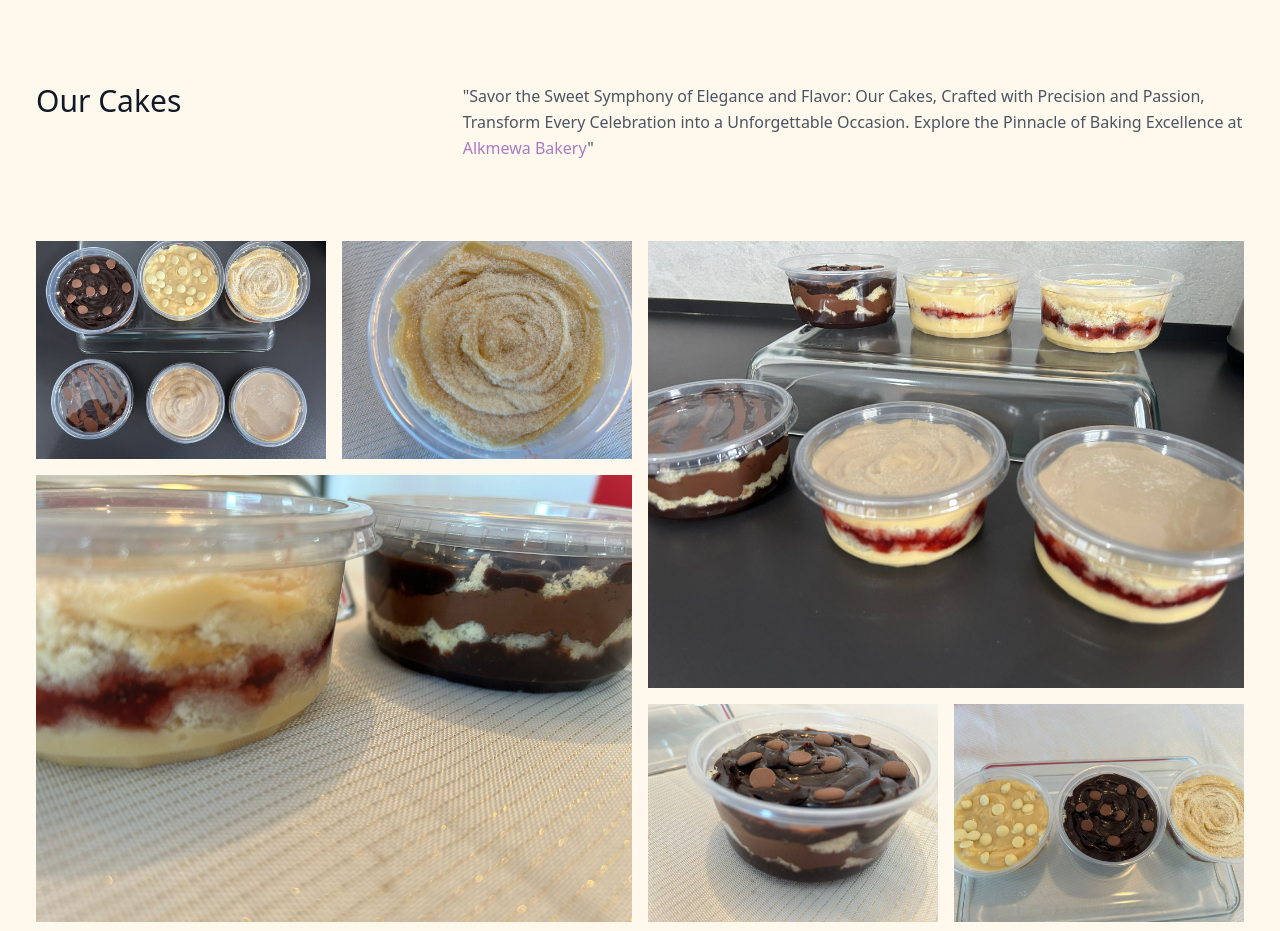
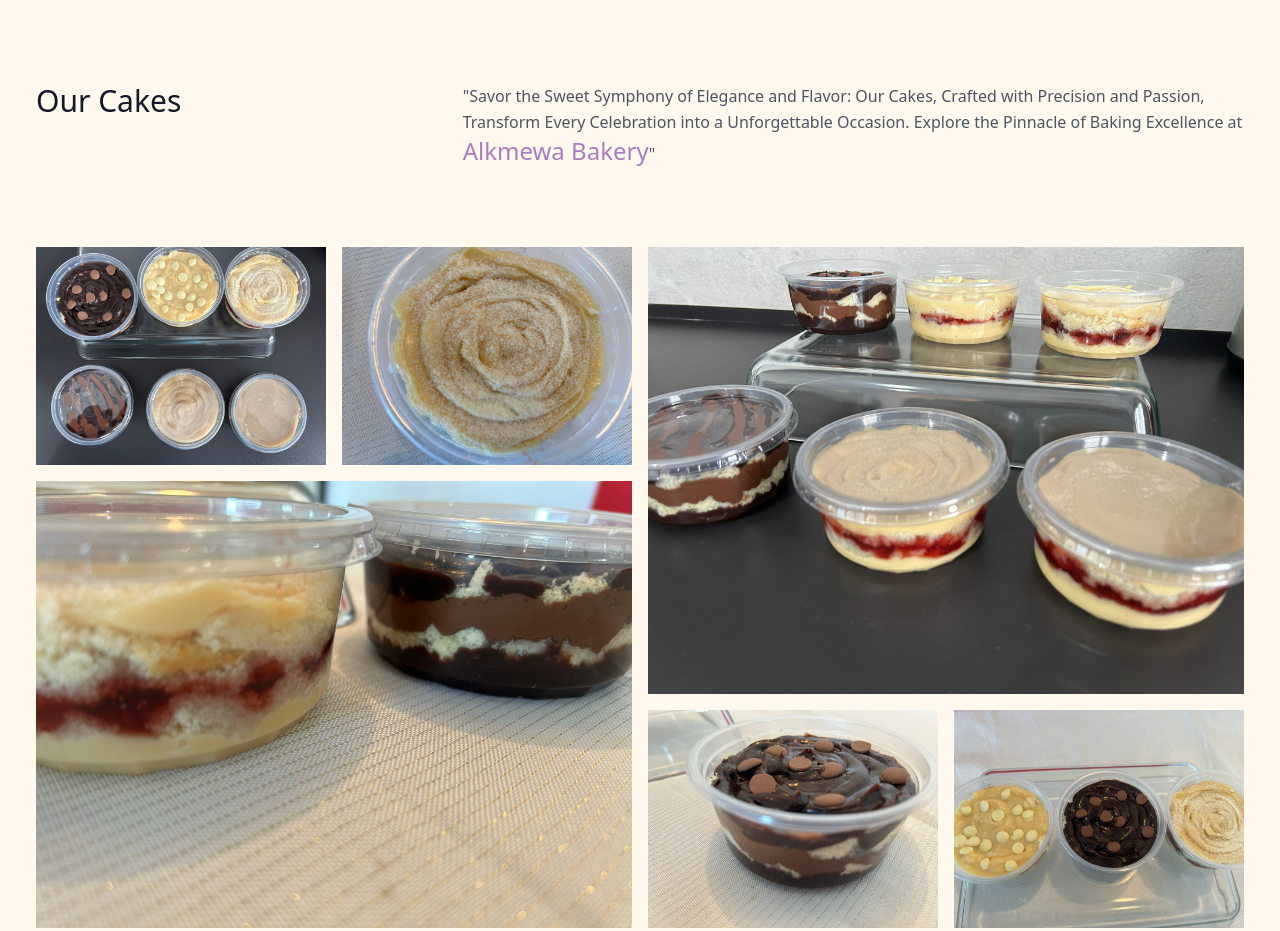
Before and after one commit to BmAlkes/alkmewaBakery, a React (Vite) app: page / in a window 1280 px wide. Shown: the part 1040-1971 px from the top of the page. Built offline with nearby package versions, Linux system fonts and the light colour scheme.

Commit message:
feat:hero section

```diff
--- a/src/pages/home/index.tsx
+++ b/src/pages/home/index.tsx
@@ -47,7 +47,7 @@ const Home = () => {
               Crafted with Precision and Passion, Transform Every Celebration
               into a Unforgettable Occasion. Explore the Pinnacle of Baking
               Excellence at{" "}
-              <span className="text-[#aa7bc3]"> Alkmewa Bakery</span>"
+              <span className="text-[#aa7bc3] text-2xl"> Alkmewa Bakery</span>"
             </p>
           </div>
           <div className="flex flex-wrap md:-m-2 -m-1">
```
